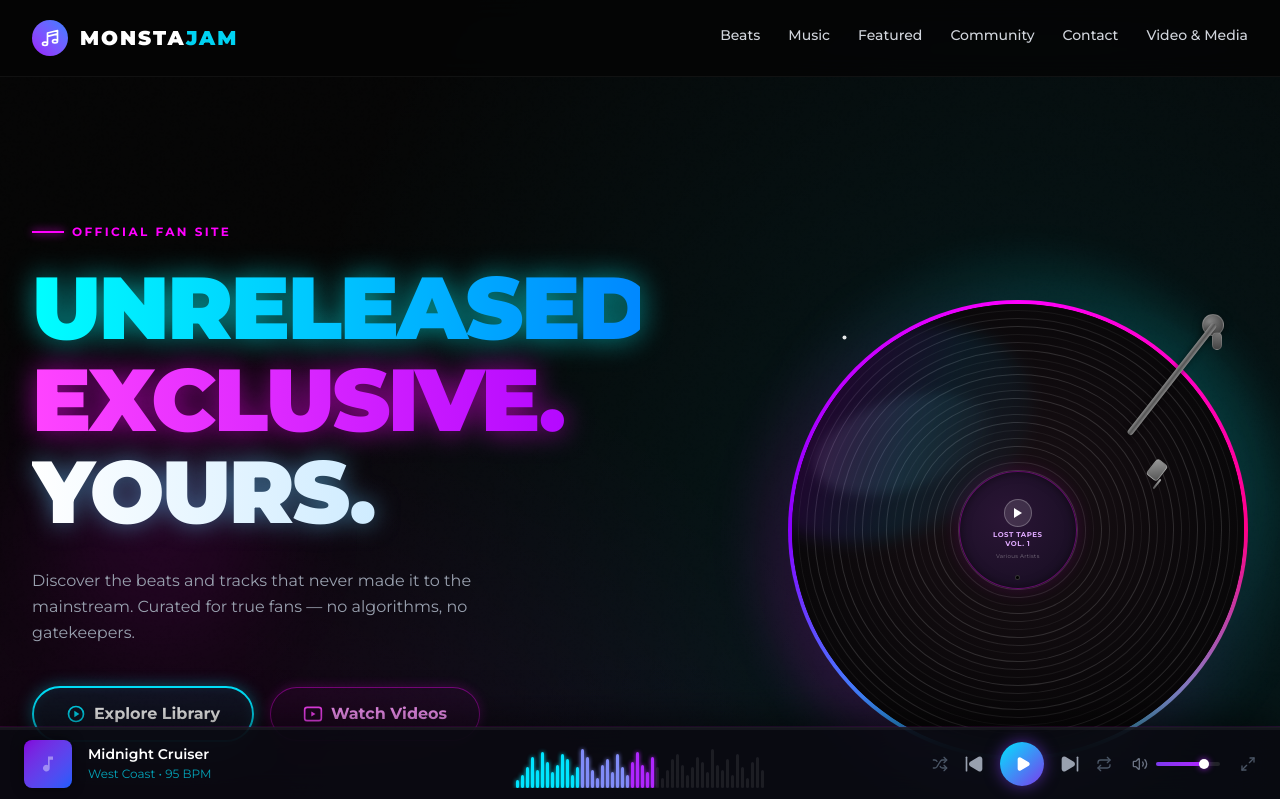
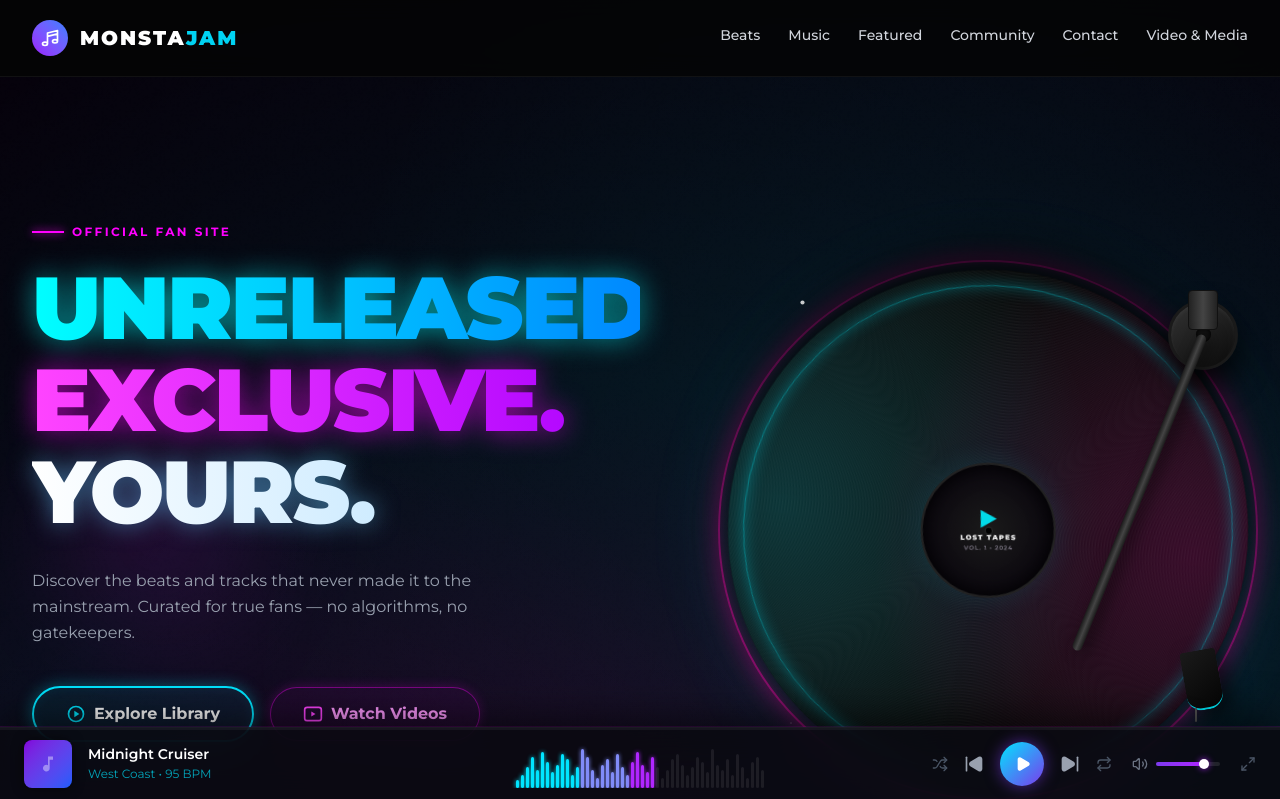
Before and after one commit to Wdustin1/monstajam-site, a Next.js app: page / in a window 1280 px wide. Shown: the top 799 px of the page. Built offline with nearby package versions, Linux system fonts and the light colour scheme.

Commit message:
vinyl overhaul: real grooves + tonearm + mouse tilt, card hover play overlay, purple-black bg

```diff
--- a/src/app/globals.css
+++ b/src/app/globals.css
@@ -1,7 +1,7 @@
 @import "tailwindcss";
 
 body {
-  background-color: #050505;
+  background-color: #05000A;
   color: #ffffff;
 }
 
@@ -40,10 +40,10 @@ body {
 /* Richer dual-glow ambient hero */
 .hero-bg-gradient {
   background:
-    radial-gradient(ellipse at 15% 60%, rgba(255,0,255,0.13) 0%, transparent 55%),
-    radial-gradient(ellipse at 80% 35%, rgba(0,229,255,0.10) 0%, transparent 55%),
-    radial-gradient(ellipse at 50% 100%, rgba(100,0,200,0.08) 0%, transparent 50%),
-    #050505;
+    radial-gradient(circle at 50% 40%, rgba(255,0,170,0.12) 0%, rgba(0,240,255,0.06) 40%, rgba(5,0,10,0) 70%),
+    radial-gradient(ellipse at 15% 60%, rgba(255,0,255,0.10) 0%, transparent 55%),
+    radial-gradient(ellipse at 80% 35%, rgba(0,229,255,0.08) 0%, transparent 55%),
+    #05000A;
 }
 
 /* Subtle grain overlay for premium texture */
--- a/src/app/videos/page.tsx
+++ b/src/app/videos/page.tsx
@@ -9,7 +9,7 @@ export const metadata = {
 
 export default function VideosPage() {
   return (
-    <div className="min-h-screen flex flex-col" style={{ backgroundColor: '#0b0f19' }}>
+    <div className="min-h-screen flex flex-col" style={{ backgroundColor: '#05000A' }}>
       <Navbar activeLink="videos" />
       <main className="flex-grow px-6 md:px-12 py-8 max-w-[1600px] mx-auto w-full pt-28">
         <VideoGallery />
--- a/src/components/VinylRecord.tsx
+++ b/src/components/VinylRecord.tsx
@@ -1,29 +1,38 @@
 'use client';
 
 import { motion } from 'framer-motion';
+import { useEffect, useRef, useState } from 'react';
 
 export default function VinylRecord() {
+  const containerRef = useRef<HTMLDivElement>(null);
+  const [tilt, setTilt] = useState({ x: 0, y: 0 });
+  const [anisotropyShift, setAnisotropyShift] = useState({ x: 0, y: 0 });
+  const [isPlaying, setIsPlaying] = useState(true);
+
+  useEffect(() => {
+    const handleMouseMove = (e: MouseEvent) => {
+      const xAxis = (window.innerWidth / 2 - e.pageX) / 50;
+      const yAxis = (window.innerHeight / 2 - e.pageY) / 50;
+      setTilt({ x: yAxis, y: xAxis });
+      setAnisotropyShift({ x: xAxis * 2, y: yAxis * 2 });
+    };
+    window.addEventListener('mousemove', handleMouseMove);
+    return () => window.removeEventListener('mousemove', handleMouseMove);
+  }, []);
+
   return (
-    <div className="relative select-none" style={{ width: 460, height: 460 }}>
+    <div ref={containerRef} className="relative select-none" style={{ width: 520, height: 520 }}>
 
-      {/* ── Ambient glow blobs behind the disc ── */}
-      <div className="absolute" style={{
-        inset: -40,
-        background: 'radial-gradient(ellipse at 40% 60%, rgba(255,0,255,0.25) 0%, transparent 65%), radial-gradient(ellipse at 65% 35%, rgba(0,255,255,0.2) 0%, transparent 65%)',
-        filter: 'blur(20px)',
-        borderRadius: '50%',
-      }} />
-
-      {/* ── Sparkle particles ── */}
+      {/* Sparkle particles */}
       {[
-        { top: '8%',  left: '12%', size: 3, delay: 0 },
-        { top: '18%', left: '82%', size: 2, delay: 0.4 },
-        { top: '72%', left: '88%', size: 3, delay: 0.9 },
-        { top: '85%', left: '15%', size: 2, delay: 1.3 },
-        { top: '45%', left: '4%',  size: 2, delay: 0.7 },
-        { top: '30%', left: '93%', size: 3, delay: 1.6 },
-        { top: '92%', left: '55%', size: 2, delay: 0.2 },
-        { top: '5%',  left: '55%', size: 2, delay: 1.1 },
+        { top: '6%',  left: '14%', size: 3, delay: 0 },
+        { top: '15%', left: '84%', size: 2, delay: 0.4 },
+        { top: '70%', left: '90%', size: 3, delay: 0.9 },
+        { top: '87%', left: '12%', size: 2, delay: 1.3 },
+        { top: '44%', left: '3%',  size: 2, delay: 0.7 },
+        { top: '28%', left: '94%', size: 3, delay: 1.6 },
+        { top: '93%', left: '56%', size: 2, delay: 0.2 },
+        { top: '4%',  left: '52%', size: 2, delay: 1.1 },
       ].map((s, i) => (
         <motion.div
           key={i}
@@ -34,145 +43,189 @@ export default function VinylRecord() {
         />
       ))}
 
-      {/* ── Outer neon glow ring (cyan → magenta) ── */}
-      <div className="absolute inset-0 rounded-full" style={{
-        background: 'conic-gradient(from 180deg, #00ffff, #8800ff, #ff00ff, #ff0088, #00ffff)',
-        padding: 4,
+      {/* Neon halo (drift-animated glow behind disc) */}
+      <motion.div
+        className="absolute inset-0 rounded-full pointer-events-none"
+        style={{
+          filter: 'blur(40px)',
+          background: 'radial-gradient(circle at center, transparent 38%, rgba(255,0,170,0.18) 52%, rgba(0,240,255,0.15) 68%, transparent 100%)',
+          zIndex: 0,
+        }}
+        animate={{ scale: [1, 1.06, 1], opacity: [0.6, 0.85, 0.6] }}
+        transition={{ duration: 8, repeat: Infinity, ease: 'easeInOut' }}
+      />
+
+      {/* Outer magenta glow ring */}
+      <div className="absolute pointer-events-none" style={{
+        inset: -10,
         borderRadius: '50%',
-      }}>
-        <div className="w-full h-full rounded-full" style={{ background: '#050505' }} />
-      </div>
+        border: '2px solid rgba(255,0,170,0.5)',
+        boxShadow: '0 0 25px rgba(255,0,170,0.4), inset 0 0 10px rgba(255,0,170,0.2)',
+        zIndex: 1,
+      }} />
 
-      {/* ── The spinning disc ── */}
-      <motion.div
+      {/* 3D-tilting vinyl disc wrapper */}
+      <div
         className="absolute"
-        style={{ inset: 4, borderRadius: '50%' }}
-        animate={{ rotate: 360 }}
-        transition={{ duration: 6, repeat: Infinity, ease: 'linear' }}
+        style={{
+          inset: 0,
+          zIndex: 5,
+          transformStyle: 'preserve-3d',
+          transform: `rotateX(${tilt.x}deg) rotateY(${tilt.y}deg)`,
+          transition: 'transform 0.1s ease-out',
+        }}
       >
-        {/* Base vinyl — very dark with subtle warm tint */}
-        <div className="w-full h-full rounded-full" style={{
-          background: 'radial-gradient(circle at 48% 45%, #1a1015 0%, #0a080a 60%, #050505 100%)',
-        }}>
+        {/* Spinning disc */}
+        <motion.div
+          className="absolute inset-0 rounded-full overflow-hidden"
+          animate={isPlaying ? { rotate: 360 } : { rotate: 0 }}
+          transition={isPlaying ? { duration: 4, repeat: Infinity, ease: 'linear' } : { duration: 0.8 }}
+          style={{
+            background: '#040404',
+            boxShadow: '0 30px 60px -12px rgba(0,0,0,1), 0 0 0 10px rgba(255,255,255,0.015), inset 0 0 40px rgba(0,0,0,0.9)',
+          }}
+        >
+          {/* Ultra-fine repeating-radial-gradient grooves */}
+          <div className="absolute inset-0" style={{
+            backgroundImage: 'repeating-radial-gradient(circle at center, rgba(10,10,10,1) 0px, rgba(35,35,35,0.5) 0.5px, rgba(10,10,10,1) 1.5px)',
+            opacity: 0.95,
+          }} />
 
-          {/* Groove rings — lots of them for density */}
-          {Array.from({ length: 22 }, (_, i) => {
-            const inset = 6 + i * 8;
-            const alpha = 0.06 + (i % 3) * 0.04;
-            return (
-              <div key={i} className="absolute rounded-full" style={{
-                inset,
-                border: `1px solid rgba(255,255,255,${alpha})`,
-              }} />
-            );
-          })}
+          {/* Conic anisotropic highlight — simulates vinyl's light-catching surface */}
+          <div
+            className="absolute inset-0 pointer-events-none"
+            style={{
+              background: `conic-gradient(
+                from 0deg at 50% 50%,
+                transparent 0%,
+                rgba(255,255,255,0.04) 10%,
+                rgba(255,255,255,0.13) 15%,
+                rgba(255,255,255,0.04) 20%,
+                transparent 40%,
+                rgba(0,240,255,0.03) 45%,
+                transparent 55%,
+                transparent 60%,
+                rgba(255,255,255,0.04) 65%,
+                rgba(255,255,255,0.13) 70%,
+                rgba(255,255,255,0.04) 75%,
+                transparent 100%
+              )`,
+              mixBlendMode: 'overlay',
+              transform: `translate(${anisotropyShift.x}px, ${anisotropyShift.y}px)`,
+              transition: 'transform 0.1s ease-out',
+            }}
+          />
 
-          {/* Rainbow prismatic reflection band across upper-left */}
-          <div className="absolute inset-0 rounded-full overflow-hidden">
-            <div style={{
-              position: 'absolute',
-              top: '5%', left: '-10%',
-              width: '65%', height: '45%',
-              background: 'linear-gradient(135deg, rgba(255,0,200,0.18) 0%, rgba(150,0,255,0.15) 30%, rgba(0,180,255,0.1) 60%, transparent 100%)',
-              borderRadius: '50%',
-              filter: 'blur(8px)',
-              transform: 'rotate(-20deg)',
-            }} />
-            {/* Second highlight band */}
-            <div style={{
-              position: 'absolute',
-              top: '20%', left: '5%',
-              width: '40%', height: '20%',
-              background: 'linear-gradient(120deg, rgba(255,180,255,0.12) 0%, rgba(100,220,255,0.1) 50%, transparent 100%)',
-              borderRadius: '60%',
-              filter: 'blur(6px)',
-              transform: 'rotate(-15deg)',
-            }} />
-          </div>
+          {/* Neon color reflection (magenta left, cyan right) */}
+          <div className="absolute inset-0 pointer-events-none" style={{
+            background: `
+              radial-gradient(circle at 10% 50%, rgba(255,0,170,0.18) 0%, transparent 60%),
+              radial-gradient(circle at 90% 50%, rgba(0,240,255,0.18) 0%, transparent 60%)
+            `,
+            mixBlendMode: 'screen',
+          }} />
+
+          {/* Inner cyan surface ring */}
+          <div className="absolute pointer-events-none" style={{
+            inset: 15,
+            borderRadius: '50%',
+            border: '1px solid rgba(0,240,255,0.4)',
+            boxShadow: '0 0 15px rgba(0,240,255,0.3), inset 0 0 15px rgba(0,240,255,0.3)',
+          }} />
 
           {/* Center label */}
           <motion.div
-            className="absolute rounded-full flex flex-col items-center justify-center gap-1"
+            className="absolute flex flex-col items-center justify-center"
             style={{
               inset: '37%',
-              background: 'radial-gradient(circle at 40% 40%, #2a1535, #150d20)',
-              border: '1px solid rgba(255,0,255,0.3)',
-              boxShadow: '0 0 20px rgba(255,0,255,0.15), inset 0 0 10px rgba(0,0,0,0.5)',
-              zIndex: 10,
+              borderRadius: '50%',
+              background: 'radial-gradient(circle at center, #1a1a1a 0%, #05000A 100%)',
+              border: '2px solid #222',
+              boxShadow: 'inset 0 0 20px rgba(0,0,0,1), 0 0 30px rgba(0,240,255,0.1)',
+              zIndex: 20,
             }}
             animate={{ rotate: -360 }}
-            transition={{ duration: 6, repeat: Infinity, ease: 'linear' }}
+            transition={{ duration: 4, repeat: Infinity, ease: 'linear' }}
           >
-            {/* Play button */}
+            {/* Play icon */}
+            <svg width="18" height="20" viewBox="0 0 18 20" fill="rgba(0,240,255,0.9)" style={{ marginBottom: 4 }}>
+              <path d="M1 1l16 9L1 19z"/>
+            </svg>
+            <span style={{ fontSize: 7, fontWeight: 900, color: 'rgba(255,255,255,0.9)', letterSpacing: '0.15em', textAlign: 'center', lineHeight: 1.3 }}>
+              LOST TAPES
+            </span>
+            <span style={{ fontSize: 6, color: 'rgba(136,130,145,0.8)', fontWeight: 700, letterSpacing: '0.12em', marginTop: 2 }}>
+              VOL. 1 • 2024
+            </span>
+            {/* Pin hole */}
             <div style={{
-              width: 28, height: 28, borderRadius: '50%',
-              background: 'rgba(255,255,255,0.12)',
-              border: '1px solid rgba(255,255,255,0.25)',
-              display: 'flex', alignItems: 'center', justifyContent: 'center',
-            }}>
-              <svg width="10" height="12" viewBox="0 0 10 12" fill="white">
-                <path d="M1 1l8 5-8 5z" />
-              </svg>
-            </div>
-            <span style={{ fontSize: 7, fontWeight: 700, color: '#e0aaff', letterSpacing: 0.5, textAlign: 'center', lineHeight: 1.2, padding: '0 4px' }}>
-              LOST TAPES<br />VOL. 1
-            </span>
-            <span style={{ fontSize: 5.5, color: 'rgba(255,255,255,0.4)', letterSpacing: 0.3 }}>
-              Various Artists
-            </span>
-            {/* Center pin hole */}
-            <div style={{
-              position: 'absolute', width: 5, height: 5, borderRadius: '50%',
-              background: '#000', border: '1px solid rgba(255,255,255,0.2)',
-              bottom: 8,
+              position: 'absolute', width: 8, height: 8, borderRadius: '50%',
+              background: '#000', border: '1px solid rgba(255,255,255,0.15)',
             }} />
           </motion.div>
+        </motion.div>
 
-        </div>
-      </motion.div>
+        {/* Clickable overlay (toggles play) */}
+        <button
+          onClick={() => setIsPlaying(p => !p)}
+          className="absolute top-1/2 left-1/2 -translate-x-1/2 -translate-y-1/2 w-28 h-28 rounded-full z-40 cursor-pointer bg-transparent"
+          aria-label="Toggle playback"
+        />
+      </div>
 
-      {/* ── Tonearm (does NOT spin) ── */}
-      <div className="absolute" style={{ top: 14, right: 20, width: 80, height: 180, zIndex: 20 }}>
+      {/* Mechanical Tonearm — does NOT spin, sits above disc */}
+      <div className="absolute pointer-events-none" style={{ top: 30, right: 10, width: 140, height: 420, zIndex: 30 }}>
         {/* Pivot base */}
         <div style={{
-          position: 'absolute', top: 0, right: 4,
-          width: 22, height: 22, borderRadius: '50%',
-          background: 'radial-gradient(circle at 35% 35%, #888, #333)',
-          border: '1px solid rgba(255,255,255,0.2)',
-          boxShadow: '0 2px 8px rgba(0,0,0,0.6)',
-        }} />
+          position: 'absolute', top: 0, right: 0,
+          width: 70, height: 70, borderRadius: '50%',
+          background: 'linear-gradient(145deg, #333, #0a0a0a)',
+          border: '3px solid #1a1a1a',
+          boxShadow: '0 15px 30px rgba(0,0,0,0.8), inset 0 2px 4px rgba(255,255,255,0.05)',
+          display: 'flex', alignItems: 'center', justifyContent: 'center',
+        }}>
+          <div style={{
+            width: 15, height: 15, background: '#111', borderRadius: '50%',
+            boxShadow: 'inset 0 0 5px rgba(0,0,0,1)',
+          }} />
+        </div>
+
         {/* Counterweight */}
         <div style={{
-          position: 'absolute', top: 18, right: 6,
-          width: 10, height: 18, borderRadius: 5,
-          background: 'linear-gradient(180deg, #777, #444)',
-          border: '1px solid rgba(255,255,255,0.15)',
+          position: 'absolute', top: -10, right: 20,
+          width: 30, height: 40, borderRadius: 4,
+          background: 'linear-gradient(to right, #222, #444, #222)',
+          border: '1px solid #111',
         }} />
+
         {/* Arm shaft — angled */}
         <div style={{
-          position: 'absolute', top: 10, right: 10,
-          width: 6, height: 140,
-          background: 'linear-gradient(90deg, #888, #555, #888)',
-          borderRadius: 3,
+          position: 'absolute', top: 35, right: 30,
+          width: 10, height: 340,
+          background: 'linear-gradient(to right, #1a1a1a, #444, #1a1a1a)',
+          borderRadius: 5,
           transformOrigin: 'top center',
-          transform: 'rotate(38deg)',
-          boxShadow: '0 2px 6px rgba(0,0,0,0.5)',
+          transform: 'rotate(22deg)',
+          boxShadow: '6px 0 15px rgba(0,0,0,0.5)',
         }} />
+
         {/* Headshell / cartridge */}
         <div style={{
-          position: 'absolute', bottom: 14, left: 2,
-          width: 14, height: 20, borderRadius: 4,
-          background: 'linear-gradient(135deg, #999, #555)',
-          border: '1px solid rgba(255,255,255,0.2)',
-          transform: 'rotate(38deg)',
+          position: 'absolute', bottom: 10, right: 18,
+          width: 36, height: 60,
+          background: 'linear-gradient(145deg, #1a1a1a, #050505)',
+          borderRadius: '4px 4px 15px 15px',
+          transform: 'rotate(-10deg)',
+          boxShadow: '8px 8px 20px rgba(0,0,0,0.6)',
+          borderBottom: '2px solid #00F0FF',
         }} />
+
         {/* Stylus needle */}
         <div style={{
-          position: 'absolute', bottom: 4, left: 8,
-          width: 2, height: 12,
-          background: 'linear-gradient(180deg, #aaa, #555)',
+          position: 'absolute', bottom: -2, right: 41,
+          width: 2, height: 14,
+          background: '#555',
           borderRadius: 1,
-          transform: 'rotate(38deg)',
         }} />
       </div>
 
```
Also changed, not shown: src/components/SongCard.tsx (+47 -35 lines).
